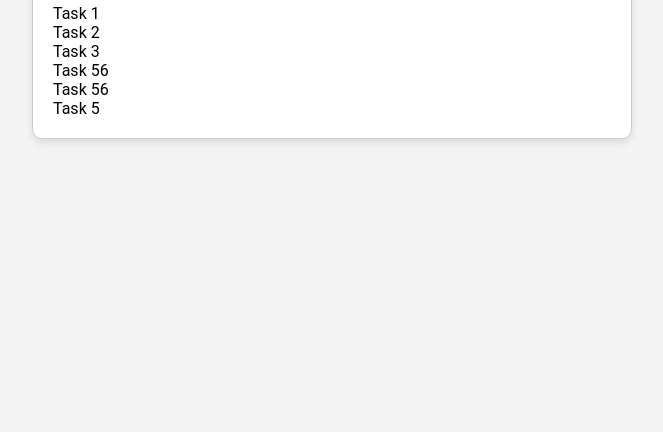
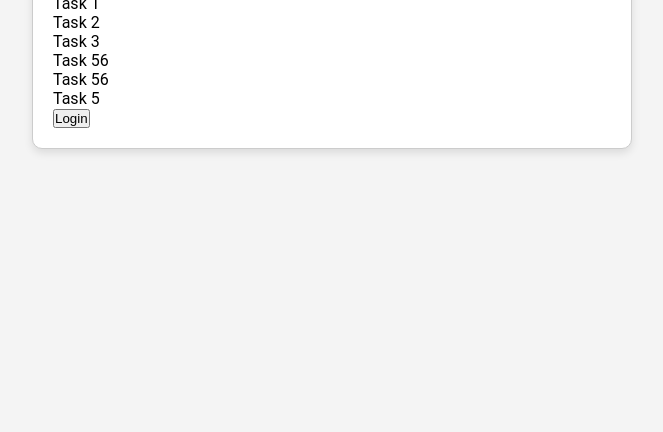
Before and after one commit to Anupamsubedi1/demoproject, a plain HTML site: page index.html in a window 1280 px wide. Shown: the part 368-800 px from the top of the page, without its empty margins (308-971 px from the left). Drawn offline with Linux system fonts and the light colour scheme.

Commit message:
button added in the home page to redirect to login page

```diff
--- a/index.html
+++ b/index.html
@@ -17,6 +17,9 @@
         <li>Task 56</li>
         <li>Task 5</li>
       </ul>
+      <!-- button to link login page -->
+      <a href="login.html"><button>Login</button></a>
+
     </div>
 
     <script src="script.js"></script>
```
